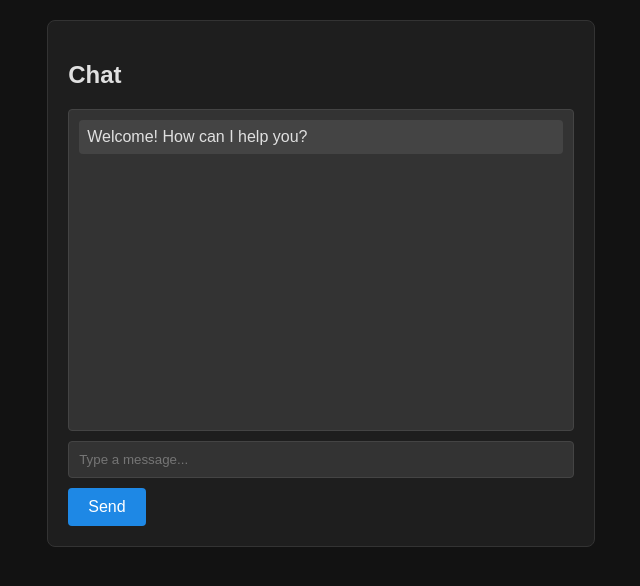
After one commit to leevilaune/Helix, a Flask app: template python/templates/chat_gpt.html in a window 1280 px wide. The commit adds this page. Shown: the top 586 px of the page, without its empty margins (319-959 px from the left). Run offline with Flask 3, Linux system fonts and the light colour scheme; the template is opened without the code that fills it, so the values that code supplies are empty.

Commit message:
add chat.html and change the port

```diff
--- /dev/null
+++ b/python/templates/chat_gpt.html
@@ -0,0 +1,117 @@
+<!DOCTYPE html>
+<html lang="en">
+<head>
+    <meta charset="UTF-8">
+    <meta name="viewport" content="width=device-width, initial-scale=1.0">
+    <title>Chat Page</title>
+    <style>
+        body {
+            background-color: #121212;
+            color: #E0E0E0;
+            font-family: Arial, sans-serif;
+        }
+        a {
+            color: #BB86FC;
+            text-decoration: none;
+        }
+        a:hover {
+            color: #9A67EA;
+        }
+        .btn-primary {
+            background-color: #1E88E5;
+            border: none;
+            padding: 10px 20px;
+            border-radius: 4px;
+            color: #fff;
+            cursor: pointer;
+            font-size: 16px;
+            margin-top: 10px;
+        }
+        .btn-primary:hover {
+            background-color: #1565C0;
+        }
+        .card {
+            background-color: #1E1E1E;
+            border: 1px solid #333333;
+            padding: 20px;
+            border-radius: 8px;
+            width: 40%;
+            margin: 20px auto;
+        }
+        .chat-box {
+            height: 300px;
+            overflow-y: auto;
+            border: 1px solid #444;
+            background-color: #333;
+            padding: 10px;
+            border-radius: 4px;
+        }
+        .chat-message {
+            margin-bottom: 10px;
+            padding: 8px;
+            border-radius: 4px;
+        }
+        .user-message {
+            background-color: #1E88E5;
+            text-align: right;
+        }
+        .bot-message {
+            background-color: #444;
+        }
+        input[type="text"] {
+            background-color: #333333;
+            color: #E0E0E0;
+            border: 1px solid #444444;
+            padding: 10px;
+            border-radius: 4px;
+            width: calc(100% - 22px);
+            margin-top: 10px;
+        }
+        input[type="text"]:focus {
+            border-color: #BB86FC;
+            outline: none;
+        }
+    </style>
+</head>
+<body>
+    <div class="card">
+        <h2>Chat</h2>
+        <div class="chat-box" id="chatBox">
+            <div class="chat-message bot-message">Welcome! How can I help you?</div>
+        </div>
+        <input type="text" id="userInput" placeholder="Type a message..." onkeypress="handleKeyPress(event)">
+        <button class="btn-primary" onclick="sendMessage()">Send</button>
+    </div>
+
+    <script>
+        function sendMessage() {
+            let input = document.getElementById("userInput");
+            let message = input.value.trim();
+            if (message === "") return;
+
+            let chatBox = document.getElementById("chatBox");
+            let userMessage = document.createElement("div");
+            userMessage.classList.add("chat-message", "user-message");
+            userMessage.textContent = message;
+            chatBox.appendChild(userMessage);
+
+            input.value = "";
+            chatBox.scrollTop = chatBox.scrollHeight;
+
+            setTimeout(() => {
+                let botMessage = document.createElement("div");
+                botMessage.classList.add("chat-message", "bot-message");
+                botMessage.textContent = "Echo: " + message;
+                chatBox.appendChild(botMessage);
+                chatBox.scrollTop = chatBox.scrollHeight;
+            }, 1000);
+        }
+
+        function handleKeyPress(event) {
+            if (event.key === "Enter") {
+                sendMessage();
+            }
+        }
+    </script>
+</body>
+</html>
--- a/python/templates/user.html
+++ b/python/templates/user.html
@@ -2,7 +2,7 @@
 <html lang="en">
 <head>
     <meta charset="UTF-8">
-    <title>{{ user }}</title>
+    <title>Helix - {{ user }}</title>
     <link rel="stylesheet" href="static/styles/style.css">
 
 </head>
--- a/python/webserver.py
+++ b/python/webserver.py
@@ -36,4 +36,12 @@ def auth_check():
     token = data.get('token')
     user = data.get('name')
     return jsonify(auth_client.is_authenticated(user, token))
-app.run(debug=True, host='0.0.0.0', port=80)
+
+@app.route("/api/message/send",methods=["POST","GET"])
+def message_send():
+    data = request.get_json()["data"]
+    if(not data):
+        return jsonify({"error": "Invalid or no JSON data received"}), 400
+    print(data.get("message"))
+
+app.run(debug=True, host='0.0.0.0', port=5000)
```
Also changed, not shown: python/templates/chat.html (added, +19 -0 lines).
